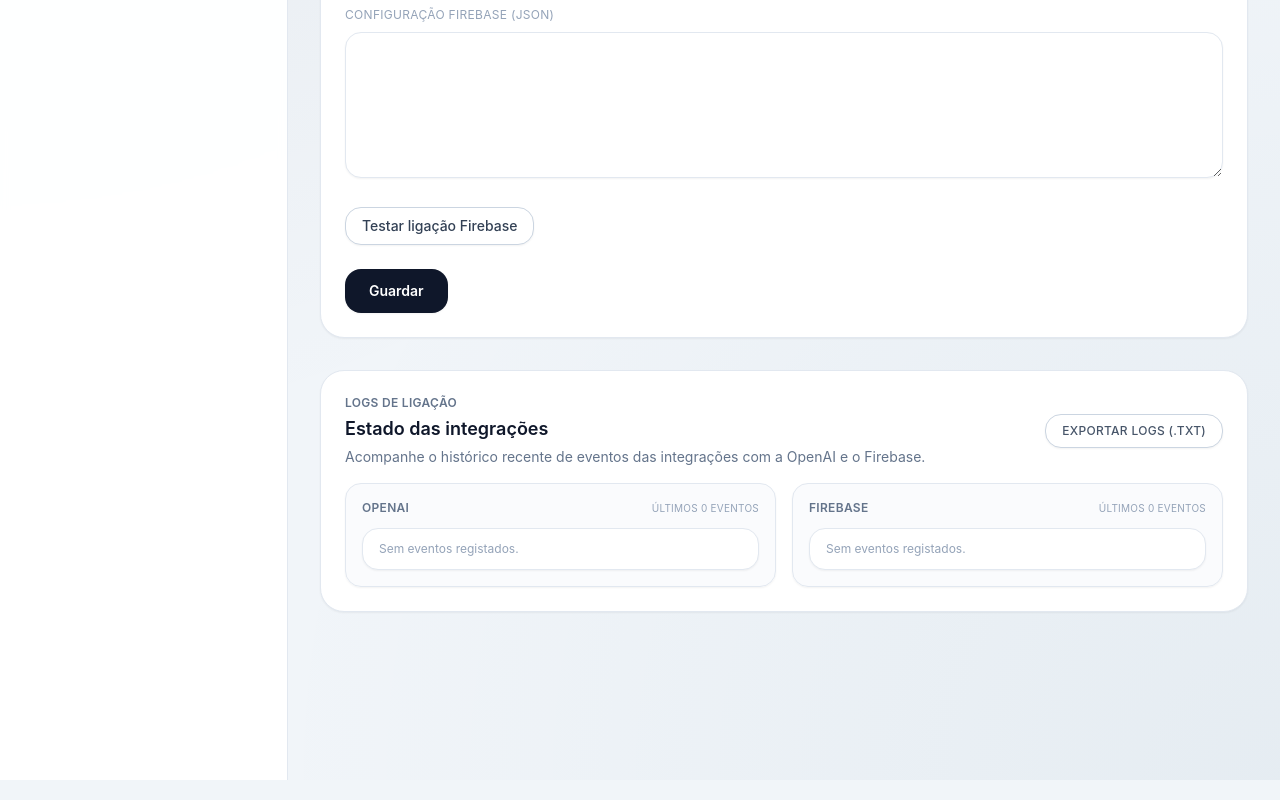
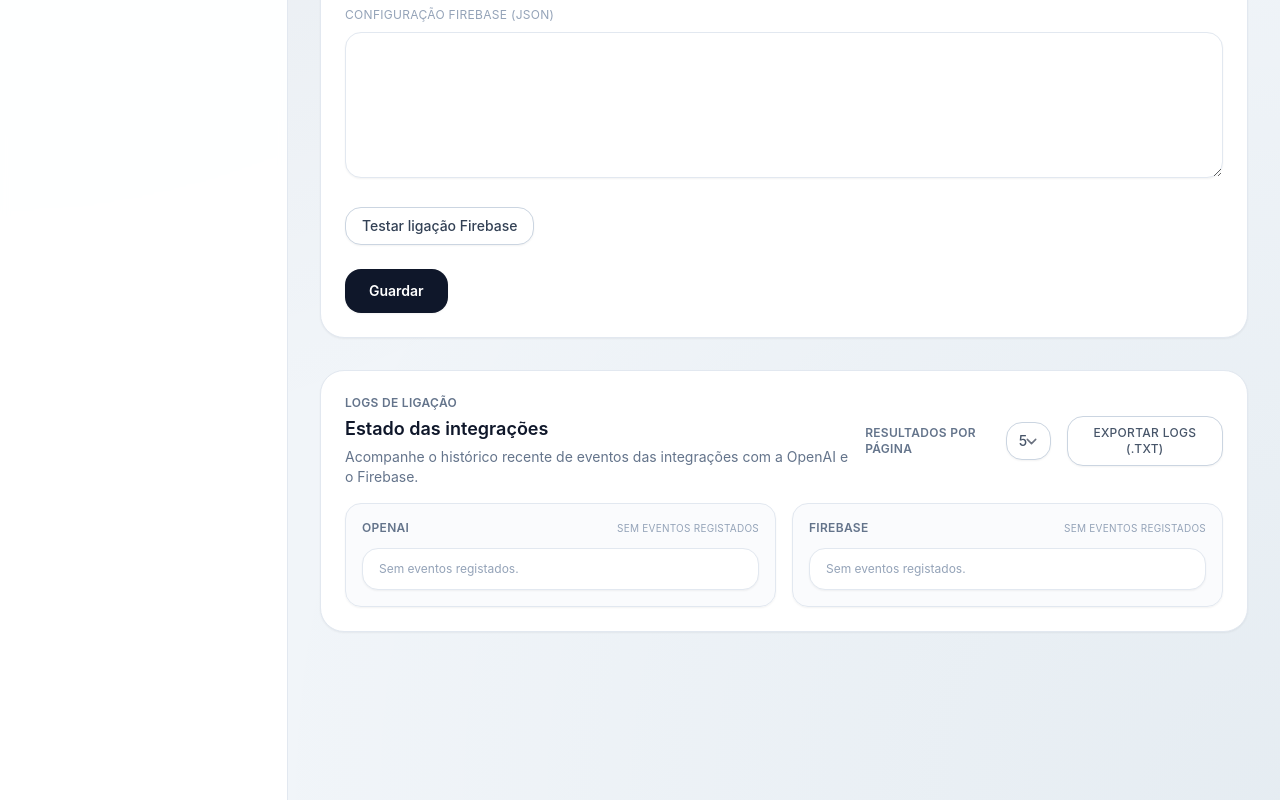
Before and after one commit to luistorresbarbosa/ai-budget-pwa, a React (Vite) app: page /settings in a window 1280 px wide. Shown: the part 555-1355 px from the top of the page. Built offline with nearby package versions, Linux system fonts and the light colour scheme.

Commit message:
Add pagination controls to integration logs

```diff
--- a/src/data/models.ts
+++ b/src/data/models.ts
@@ -1,4 +1,5 @@
 import type { FirebaseConfig } from '../services/firebase';
+import { DEFAULT_INTEGRATION_LOGS_PAGE_SIZE } from '../types/integrationLogs';
 
 export type AccountType = 'corrente' | 'poupanca' | 'cartao' | 'outro';
 
@@ -64,4 +65,7 @@ export interface AppSettings {
   openAIModel?: string;
   firebaseConfig?: FirebaseConfig;
   autoDetectFixedExpenses: boolean;
+  integrationLogsPageSize: number;
 }
+
+export const DEFAULT_INTEGRATION_LOGS_PAGE_SIZE_SETTING = DEFAULT_INTEGRATION_LOGS_PAGE_SIZE;
--- a/src/pages/SettingsPage.tsx
+++ b/src/pages/SettingsPage.tsx
@@ -1,4 +1,4 @@
-import { FormEvent, useCallback, useEffect, useMemo, useRef, useState } from 'react';
+import { ChangeEvent, FormEvent, useCallback, useEffect, useMemo, useRef, useState } from 'react';
 import { motion, AnimatePresence } from 'framer-motion';
 import { useAppState } from '../state/AppStateContext';
 import {
@@ -21,6 +21,10 @@ import {
   subscribeToIntegrationLogs
 } from '../services/integrationLogger';
 import type { IntegrationLogsState } from '../types/integrationLogs';
+import {
+  DEFAULT_INTEGRATION_LOGS_PAGE_SIZE,
+  MAX_INTEGRATION_LOGS
+} from '../types/integrationLogs';
 
 function SettingsPage() {
   const settings = useAppState((state) => state.settings);
@@ -38,6 +42,11 @@ function SettingsPage() {
   const [isTestingOpenAI, setIsTestingOpenAI] = useState(false);
   const [isTestingFirebase, setIsTestingFirebase] = useState(false);
   const [logsState, setLogsState] = useState<IntegrationLogsState>(() => getIntegrationLogs());
+  const [logsPerPage, setLogsPerPage] = useState(
+    settings.integrationLogsPageSize || DEFAULT_INTEGRATION_LOGS_PAGE_SIZE
+  );
+  const [openAILogsPage, setOpenAILogsPage] = useState(1);
+  const [firebaseLogsPage, setFirebaseLogsPage] = useState(1);
   const openAILogs = logsState.openai;
   const firebaseLogs = logsState.firebase;
   const firebaseConfigFromSettings = settings.firebaseConfig;
@@ -49,6 +58,77 @@ function SettingsPage() {
       setLogsState(state);
     });
   }, []);
+
+  useEffect(() => {
+    setLogsPerPage(settings.integrationLogsPageSize || DEFAULT_INTEGRATION_LOGS_PAGE_SIZE);
+  }, [settings.integrationLogsPageSize]);
+
+  const logsPerPageOptions = useMemo(() => {
+    const baseOptions = [5, 10, 15, 20, DEFAULT_INTEGRATION_LOGS_PAGE_SIZE, MAX_INTEGRATION_LOGS];
+    const filtered = baseOptions.filter((value) => value > 0 && value <= MAX_INTEGRATION_LOGS);
+    const unique = Array.from(new Set(filtered));
+    unique.sort((a, b) => a - b);
+    return unique;
+  }, []);
+
+  const logsPerPageSelectId = 'integration-logs-page-size';
+
+  const sortedOpenAILogs = useMemo(() => openAILogs.slice().reverse(), [openAILogs]);
+  const sortedFirebaseLogs = useMemo(() => firebaseLogs.slice().reverse(), [firebaseLogs]);
+
+  const openAILogsTotalPages = Math.max(1, Math.ceil(sortedOpenAILogs.length / logsPerPage));
+  const firebaseLogsTotalPages = Math.max(1, Math.ceil(sortedFirebaseLogs.length / logsPerPage));
+
+  useEffect(() => {
+    setOpenAILogsPage((current) => Math.min(current, openAILogsTotalPages));
+  }, [openAILogsTotalPages]);
+
+  useEffect(() => {
+    setFirebaseLogsPage((current) => Math.min(current, firebaseLogsTotalPages));
+  }, [firebaseLogsTotalPages]);
+
+  useEffect(() => {
+    setOpenAILogsPage(1);
+    setFirebaseLogsPage(1);
+  }, [logsPerPage]);
+
+  const paginatedOpenAILogs = useMemo(() => {
+    const start = (openAILogsPage - 1) * logsPerPage;
+    return sortedOpenAILogs.slice(start, start + logsPerPage);
+  }, [logsPerPage, openAILogsPage, sortedOpenAILogs]);
+
+  const paginatedFirebaseLogs = useMemo(() => {
+    const start = (firebaseLogsPage - 1) * logsPerPage;
+    return sortedFirebaseLogs.slice(start, start + logsPerPage);
+  }, [firebaseLogsPage, logsPerPage, sortedFirebaseLogs]);
+
+  const openAILogsTotal = sortedOpenAILogs.length;
+  const firebaseLogsTotal = sortedFirebaseLogs.length;
+
+  const openAILogsRangeStart = openAILogsTotal === 0 ? 0 : (openAILogsPage - 1) * logsPerPage + 1;
+  const openAILogsRangeEnd =
+    openAILogsTotal === 0 ? 0 : Math.min(openAILogsRangeStart + paginatedOpenAILogs.length - 1, openAILogsTotal);
+
+  const firebaseLogsRangeStart = firebaseLogsTotal === 0 ? 0 : (firebaseLogsPage - 1) * logsPerPage + 1;
+  const firebaseLogsRangeEnd =
+    firebaseLogsTotal === 0 ? 0 : Math.min(firebaseLogsRangeStart + paginatedFirebaseLogs.length - 1, firebaseLogsTotal);
+
+  const shouldShowOpenAILogsPagination = openAILogsTotal > logsPerPage;
+  const shouldShowFirebaseLogsPagination = firebaseLogsTotal > logsPerPage;
+
+  const handleLogsPerPageChange = useCallback(
+    (event: ChangeEvent<HTMLSelectElement>) => {
+      const nextValue = Number(event.target.value);
+      if (!Number.isInteger(nextValue) || nextValue <= 0) {
+        return;
+      }
+      setLogsPerPage(nextValue);
+      setOpenAILogsPage(1);
+      setFirebaseLogsPage(1);
+      updateSettings({ integrationLogsPageSize: nextValue });
+    },
+    [updateSettings]
+  );
 
   const logsSignature = useMemo(() => JSON.stringify(logsState), [logsState]);
   const firebaseConfigSignature = useMemo(
@@ -177,7 +257,8 @@ function SettingsPage() {
           normalizedBaseUrl && normalizedBaseUrl !== DEFAULT_OPENAI_BASE_URL ? normalizedBaseUrl : undefined,
         openAIModel: normalizedModel && normalizedModel !== DEFAULT_OPENAI_MODEL ? normalizedModel : undefined,
         autoDetectFixedExpenses: autoDetect,
-        firebaseConfig: firebaseSettings
+        firebaseConfig: firebaseSettings,
+        integrationLogsPageSize: logsPerPage
       });
       setOpenAIBaseUrl(normalizedBaseUrl || DEFAULT_OPENAI_BASE_URL);
       setOpenAIModel(normalizedModel || DEFAULT_OPENAI_MODEL);
@@ -440,12 +521,31 @@ function SettingsPage() {
         transition={{ delay: 0.15, duration: 0.35, ease: 'easeOut' }}
         className="space-y-4 rounded-3xl border border-slate-200 bg-white p-6 shadow-sm"
       >
-        <header className="flex flex-col gap-3 sm:flex-row sm:items-center sm:justify-between">
+        <header className="flex flex-col gap-4 lg:flex-row lg:items-center lg:justify-between">
           <div className="space-y-1">
             <p className="text-xs font-semibold uppercase tracking-wide text-slate-500">Logs de ligação</p>
             <h2 className="text-lg font-semibold text-slate-900">Estado das integrações</h2>
             <p className="text-sm text-slate-500">Acompanhe o histórico recente de eventos das integrações com a OpenAI e o Firebase.</p>
           </div>
+          <div className="flex flex-col gap-3 sm:flex-row sm:items-center sm:justify-end sm:gap-4">
+            <label
+              htmlFor={logsPerPageSelectId}
+              className="flex flex-col gap-1 text-xs font-semibold uppercase tracking-wide text-slate-500 sm:flex-row sm:items-center sm:gap-3"
+            >
+              <span>Resultados por página</span>
+              <select
+                id={logsPerPageSelectId}
+                value={logsPerPage}
+                onChange={handleLogsPerPageChange}
+                className="rounded-2xl border border-slate-300 bg-white px-3 py-2 text-sm font-medium text-slate-600 shadow-sm transition hover:border-slate-400 focus-visible:outline focus-visible:outline-2 focus-visible:outline-offset-2 focus-visible:outline-slate-900"
+              >
+                {logsPerPageOptions.map((option) => (
+                  <option key={option} value={option}>
+                    {option}
+                  </option>
+                ))}
+              </select>
+            </label>
             <button
               type="button"
               onClick={handleExportLogs}
@@ -453,23 +553,23 @@ function SettingsPage() {
             >
               Exportar logs (.txt)
             </button>
+          </div>
         </header>
         <div className="grid gap-4 md:grid-cols-2">
           <div className="space-y-3 rounded-2xl border border-slate-200 bg-slate-50/70 p-4 shadow-sm">
             <div className="flex items-center justify-between">
               <p className="text-xs font-semibold uppercase tracking-wide text-slate-500">OpenAI</p>
-              <span className="text-[10px] uppercase tracking-wide text-slate-400">Últimos {openAILogs.length} eventos</span>
+              <span className="text-[10px] uppercase tracking-wide text-slate-400">
+                {openAILogsTotal === 0 ? 'Sem eventos registados' : `Total de ${openAILogsTotal} eventos`}
+              </span>
             </div>
             <ul className="space-y-2 text-sm text-slate-600">
-              {openAILogs.length === 0 ? (
+              {openAILogsTotal === 0 ? (
                 <li className="rounded-2xl border border-slate-200 bg-white px-4 py-3 text-xs text-slate-400 shadow-sm">
                   Sem eventos registados.
                 </li>
               ) : (
-                openAILogs
-                  .slice()
-                  .reverse()
-                  .map((entry) => (
+                paginatedOpenAILogs.map((entry) => (
                   <li
                     key={`${entry.timestamp}-${entry.message}`}
                     className="rounded-2xl border border-slate-200 bg-white px-4 py-3 text-xs text-slate-500 shadow-sm"
@@ -483,22 +583,50 @@ function SettingsPage() {
                 ))
               )}
             </ul>
+            {openAILogsTotal > 0 && (
+              <div className="flex flex-col gap-2 pt-1 text-[10px] uppercase tracking-wide text-slate-400 sm:flex-row sm:items-center sm:justify-between">
+                <span>
+                  Mostrando {openAILogsRangeStart}–{openAILogsRangeEnd} de {openAILogsTotal} (página {openAILogsPage} de {openAILogsTotalPages})
+                </span>
+                {shouldShowOpenAILogsPagination && (
+                  <div className="flex items-center gap-2">
+                    <button
+                      type="button"
+                      onClick={() => setOpenAILogsPage((current) => Math.max(1, current - 1))}
+                      disabled={openAILogsPage === 1}
+                      className="inline-flex items-center justify-center rounded-full border border-slate-300 bg-white px-3 py-1 text-[10px] font-semibold uppercase tracking-wide text-slate-500 shadow-sm transition hover:border-slate-400 hover:text-slate-700 disabled:cursor-not-allowed disabled:opacity-50"
+                    >
+                      Anterior
+                    </button>
+                    <button
+                      type="button"
+                      onClick={() =>
+                        setOpenAILogsPage((current) => Math.min(openAILogsTotalPages, current + 1))
+                      }
+                      disabled={openAILogsPage === openAILogsTotalPages}
+                      className="inline-flex items-center justify-center rounded-full border border-slate-300 bg-white px-3 py-1 text-[10px] font-semibold uppercase tracking-wide text-slate-500 shadow-sm transition hover:border-slate-400 hover:text-slate-700 disabled:cursor-not-allowed disabled:opacity-50"
+                    >
+                      Seguinte
+                    </button>
+                  </div>
+                )}
+              </div>
+            )}
           </div>
           <div className="space-y-3 rounded-2xl border border-slate-200 bg-slate-50/70 p-4 shadow-sm">
             <div className="flex items-center justify-between">
               <p className="text-xs font-semibold uppercase tracking-wide text-slate-500">Firebase</p>
-              <span className="text-[10px] uppercase tracking-wide text-slate-400">Últimos {firebaseLogs.length} eventos</span>
+              <span className="text-[10px] uppercase tracking-wide text-slate-400">
+                {firebaseLogsTotal === 0 ? 'Sem eventos registados' : `Total de ${firebaseLogsTotal} eventos`}
+              </span>
             </div>
             <ul className="space-y-2 text-sm text-slate-600">
-              {firebaseLogs.length === 0 ? (
+              {firebaseLogsTotal === 0 ? (
                 <li className="rounded-2xl border border-slate-200 bg-white px-4 py-3 text-xs text-slate-400 shadow-sm">
                   Sem eventos registados.
                 </li>
               ) : (
-                firebaseLogs
-                  .slice()
-                  .reverse()
-                  .map((entry) => (
+                paginatedFirebaseLogs.map((entry) => (
                   <li
                     key={`${entry.timestamp}-${entry.message}`}
                     className="rounded-2xl border border-slate-200 bg-white px-4 py-3 text-xs text-slate-500 shadow-sm"
@@ -512,6 +640,35 @@ function SettingsPage() {
                 ))
               )}
             </ul>
+            {firebaseLogsTotal > 0 && (
+              <div className="flex flex-col gap-2 pt-1 text-[10px] uppercase tracking-wide text-slate-400 sm:flex-row sm:items-center sm:justify-between">
+                <span>
+                  Mostrando {firebaseLogsRangeStart}–{firebaseLogsRangeEnd} de {firebaseLogsTotal} (página {firebaseLogsPage} de {firebaseLogsTotalPages})
+                </span>
+                {shouldShowFirebaseLogsPagination && (
+                  <div className="flex items-center gap-2">
+                    <button
+                      type="button"
+                      onClick={() => setFirebaseLogsPage((current) => Math.max(1, current - 1))}
+                      disabled={firebaseLogsPage === 1}
+                      className="inline-flex items-center justify-center rounded-full border border-slate-300 bg-white px-3 py-1 text-[10px] font-semibold uppercase tracking-wide text-slate-500 shadow-sm transition hover:border-slate-400 hover:text-slate-700 disabled:cursor-not-allowed disabled:opacity-50"
+                    >
+                      Anterior
+                    </button>
+                    <button
+                      type="button"
+                      onClick={() =>
+                        setFirebaseLogsPage((current) => Math.min(firebaseLogsTotalPages, current + 1))
+                      }
+                      disabled={firebaseLogsPage === firebaseLogsTotalPages}
+                      className="inline-flex items-center justify-center rounded-full border border-slate-300 bg-white px-3 py-1 text-[10px] font-semibold uppercase tracking-wide text-slate-500 shadow-sm transition hover:border-slate-400 hover:text-slate-700 disabled:cursor-not-allowed disabled:opacity-50"
+                    >
+                      Seguinte
+                    </button>
+                  </div>
+                )}
+              </div>
+            )}
           </div>
         </div>
       </motion.section>
--- a/src/state/AppStateContext.tsx
+++ b/src/state/AppStateContext.tsx
@@ -15,6 +15,7 @@ import type {
   TimelineEntry,
   Transfer
 } from '../data/models';
+import { DEFAULT_INTEGRATION_LOGS_PAGE_SIZE_SETTING } from '../data/models';
 import { loadPersistedSettings, persistSettings } from './settingsPersistence';
 
 export interface AppState {
@@ -39,7 +40,8 @@ export interface AppState {
 }
 
 const DEFAULT_SETTINGS: AppSettings = {
-  autoDetectFixedExpenses: true
+  autoDetectFixedExpenses: true,
+  integrationLogsPageSize: DEFAULT_INTEGRATION_LOGS_PAGE_SIZE_SETTING
 };
 
 function resolveInitialSettings(initialState?: Partial<AppState>): AppSettings {
--- a/src/types/integrationLogs.ts
+++ b/src/types/integrationLogs.ts
@@ -11,3 +11,4 @@ export interface IntegrationLogsState {
 }
 
 export const MAX_INTEGRATION_LOGS = 20;
+export const DEFAULT_INTEGRATION_LOGS_PAGE_SIZE = 5;
```
Also changed, not shown: src/state/settingsPersistence.ts (+11 -1 lines). Lines whose indentation alone changed are shown as unchanged.
